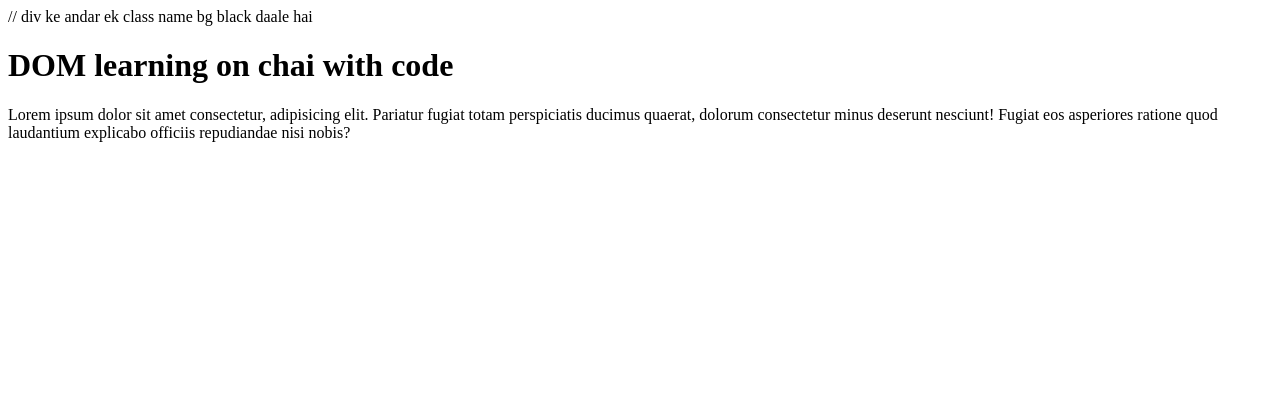
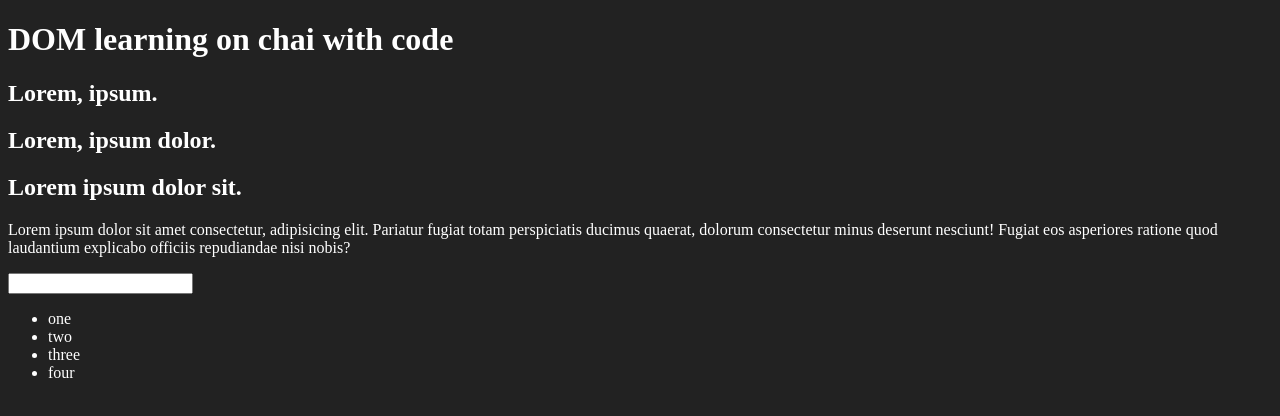
Before and after one commit to Abhishek26096/JavaScript, a plain HTML site: page 06_dom/one.html in a window 1280 px wide. Drawn offline with Linux system fonts and the light colour scheme.

Commit message:
one.html

```diff
--- a/06_dom/one.html
+++ b/06_dom/one.html
@@ -4,11 +4,35 @@
     <meta charset="UTF-8">
 
     <title> DOM </title>
+    <style>
+        .bg-black{
+            background-color: #222222;
+            color: #ffff;
+        }
+        /* li{
+            background-color: red;
+        } */
+    </style>
 </head>
-<body>
-    <div class="bg- black">  // div ke andar ek class name bg black daale hai
-        <h1 class="heading">DOM learning on chai with code</h1>
+<body class="bg-black">  <!--  body ke andar ek class name bg-black daale hai -->
+    <div>
+        <h1 id="title" class="heading">DOM learning on chai with code
+            <span style="display: none;">test text</span>
+        </h1>
+
+        <h2>Lorem, ipsum.</h2>
+        <h2>Lorem, ipsum dolor.</h2>
+        <h2>Lorem ipsum dolor sit.</h2>
+
         <p>Lorem ipsum dolor sit amet consectetur, adipisicing elit. Pariatur fugiat totam perspiciatis ducimus quaerat, dolorum consectetur minus deserunt nesciunt! Fugiat eos asperiores ratione quod laudantium explicabo officiis repudiandae nisi nobis?</p>
+         <input type="text" class="password">
+         <ul>
+            <li class="list-item">one</li>
+            <li class="list-item">two</li>
+            <li class="list-item">three</li>
+            <li class="list-item">four</li>
+         </ul>
+
     </div>
 </body>
 </html>
```
